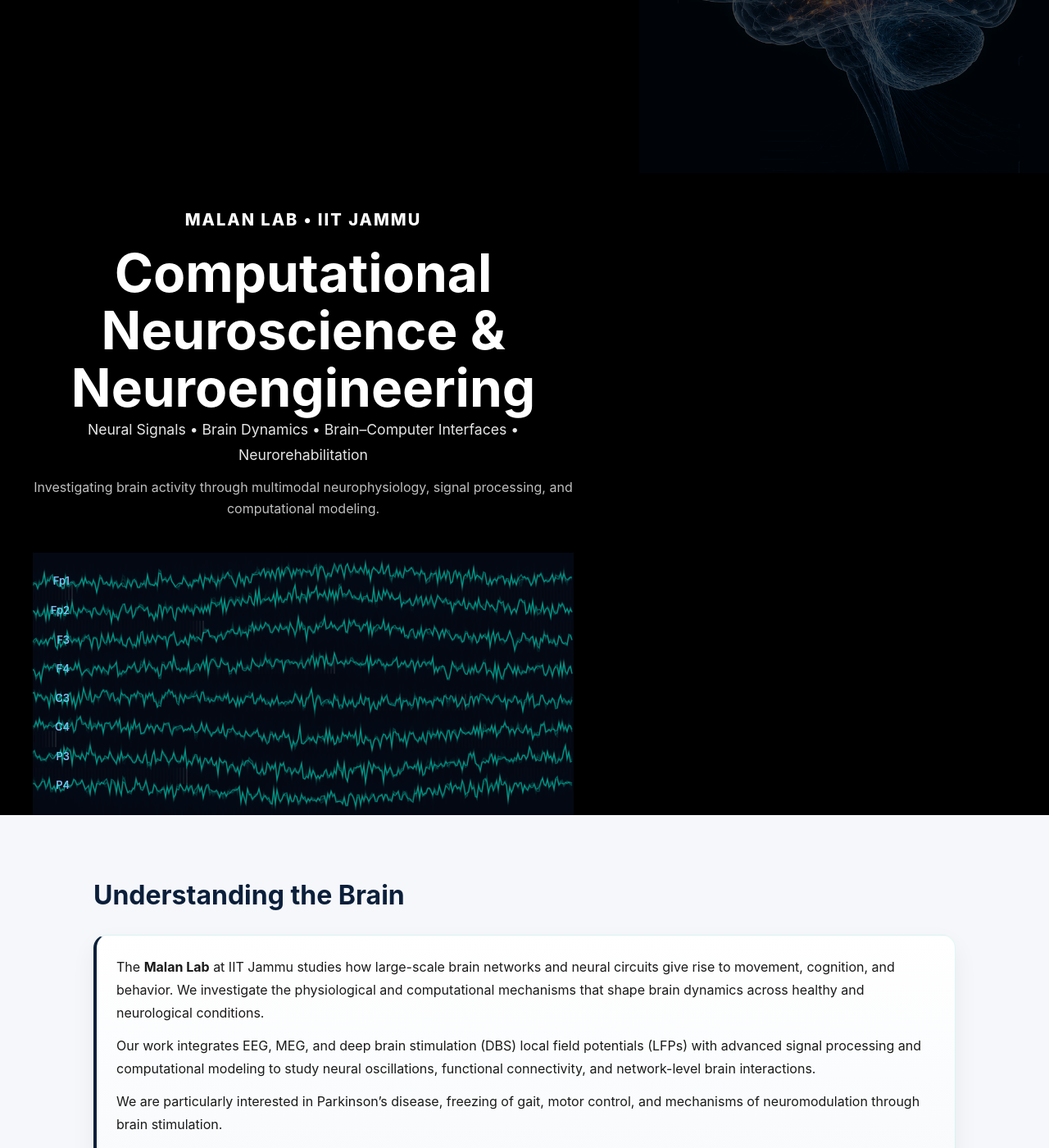
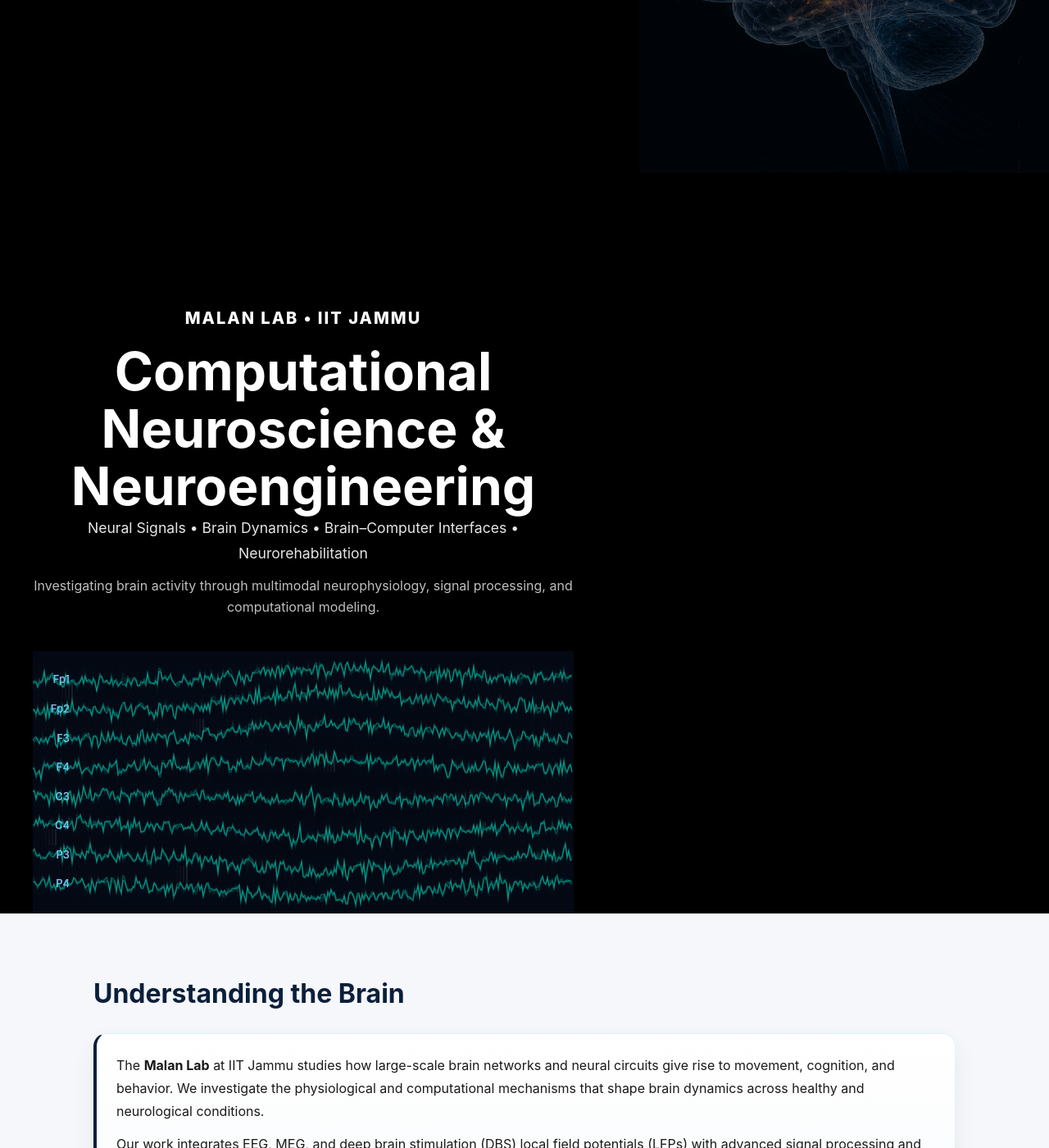
Before and after one commit to malanlab/malanlab.github.io, a Jekyll site: the page built from index.md, in a window 1280 px wide and 1400 px high, scrolled down 324 px. Shown: the whole window at 82% size. Built offline with Jekyll 4.4.1, drawn with Linux system fonts in a browser that asks for light colours.

Commit message:
Update style.css

```diff
--- a/assets/style.css
+++ b/assets/style.css
@@ -167,7 +167,7 @@
 
   display: grid;
   grid-template-columns: minmax(0, 1fr) minmax(300px, 0.9fr);
-  align-items: center;
+  align-items: start;
   gap: 40px;
   overflow-x: clip;
 }
@@ -219,6 +219,7 @@
 .hero-left {
   padding-left: var(--content-x);
   padding-right: 40px;
+  padding-top: 120px;
   grid-column: 1;
   position: relative;
   align-self: center;
@@ -237,7 +238,7 @@
   min-width: 0;
   display: flex;
   flex-direction: column;
-  justify-content: center;
+  justify-content: flex-start;
 }
 
 /* =========================
```
